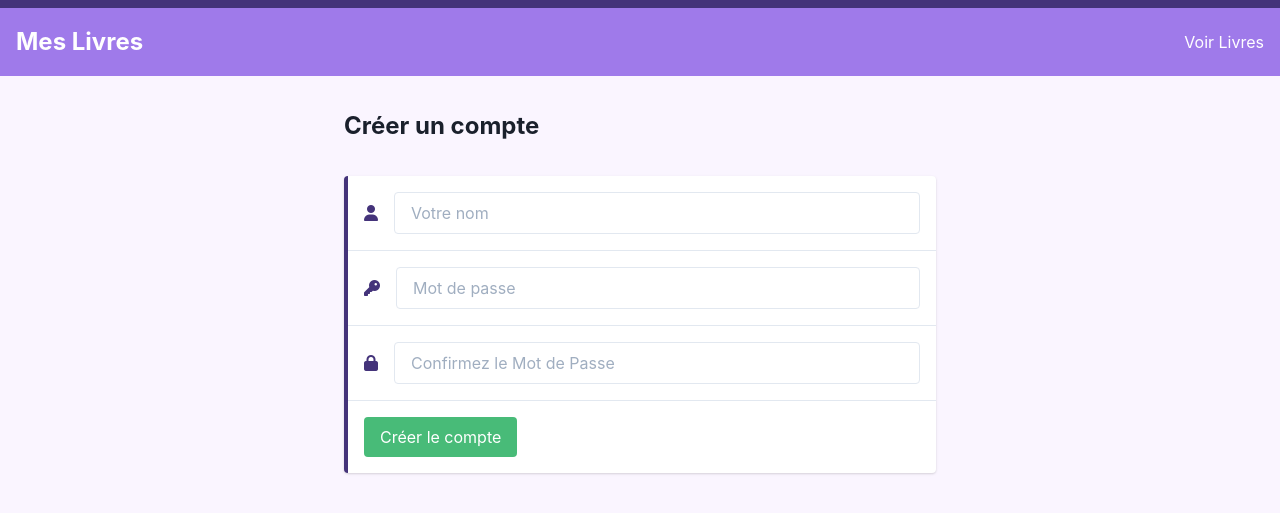
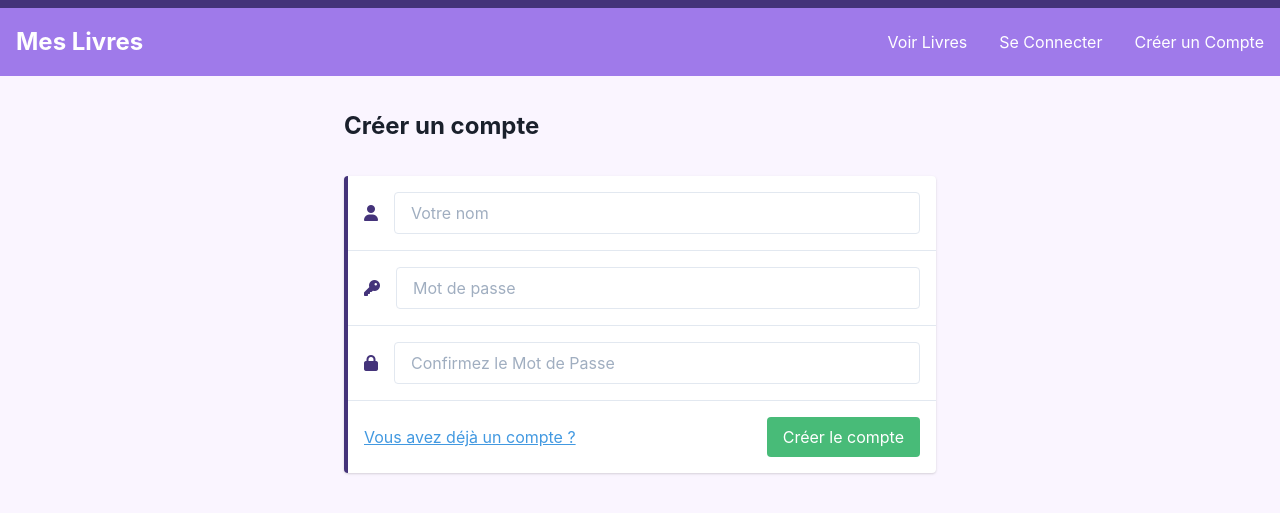
Before and after one commit to FaustinGarreau/lyon-Eval-Semestre1, a PHP site: page /register in a window 1280 px wide. Shown: the top 513 px of the page. Run offline with PHP 8.4, Linux system fonts and the light colour scheme; some libraries are stand-ins or nearby versions.

Commit message:
Register and Login added to navigation

```diff
--- a/src/Views/auth/register.php
+++ b/src/Views/auth/register.php
@@ -29,7 +29,8 @@ ob_start();
                     <span class="text-red-500 font-bold"><?php echo error("confirm"); ?></span>
                 </div>
             </div>
-            <footer class="p-4">
+            <footer class="p-4 flex justify-between items-center">
+                <a href="/login" class="underline text-blue-500">Vous avez déjà un compte ?</a>
                 <div class="actions flex text-white">
                     <button type="submit" class="bg-green-500 py-2 px-4 rounded">Créer le compte</button>
                 </div>
--- a/src/Views/layout.php
+++ b/src/Views/layout.php
@@ -14,6 +14,13 @@
             <a href="/" class="p-4 hover:bg-purple-600 text-2xl font-bold">Mes Livres</a>
             <nav class="flex">
                 <a href="/livres" class="p-4 hover:bg-purple-600 flex items-center">Voir Livres</a>
+                <?php if (!isset($_SESSION["username"]) && !isset($_SESSION["userid"])) {
+                    ?>
+                    <a href="/login" class="p-4 hover:bg-purple-600 flex items-center">Se Connecter</a>
+                    <a href="/register" class="p-4 hover:bg-purple-600 flex items-center">Créer un Compte</a>
+                    <?php
+                } ?>
+
             </nav>
         </div>
     </header>
--- a/src/router.php
+++ b/src/router.php
@@ -6,6 +6,7 @@ function run() {
 
     if ($url == "/") {
         //Home page
+        header("Location: /livres");
     }
 
     //GET METHOD
```
